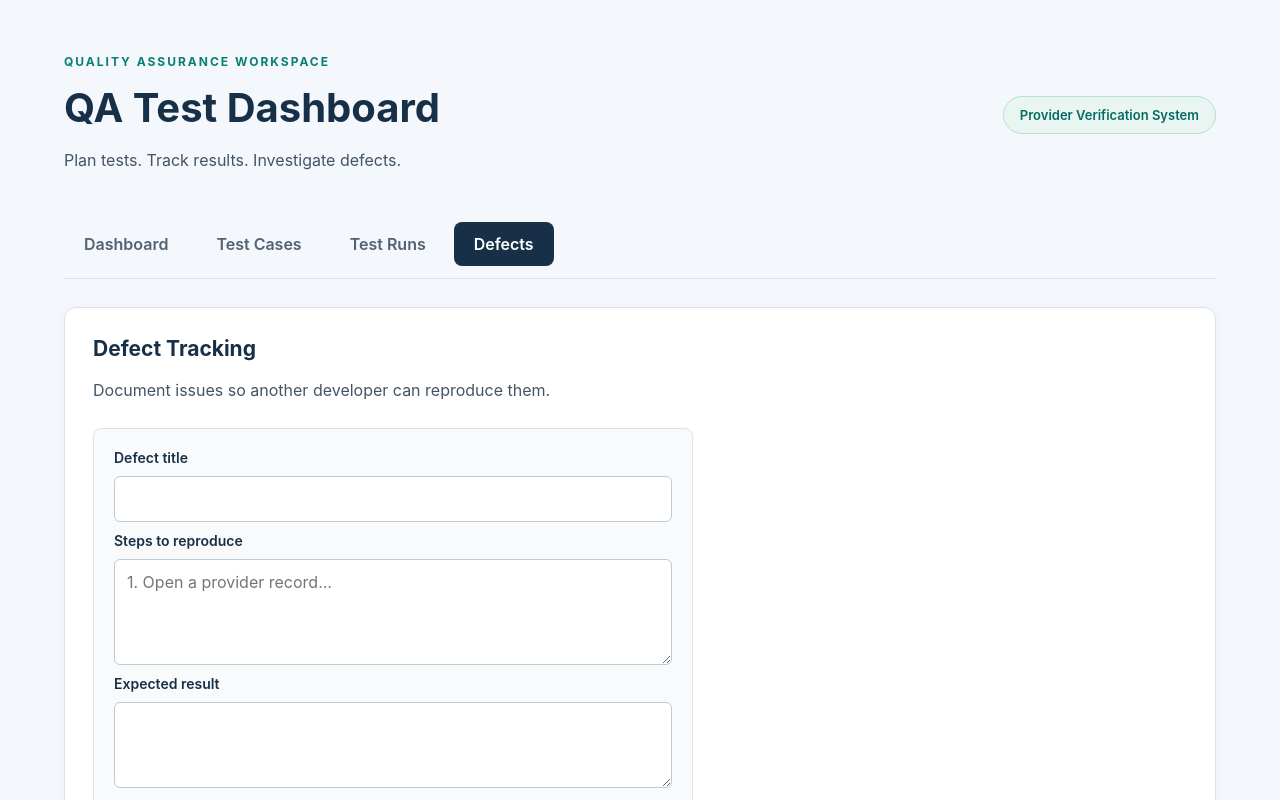
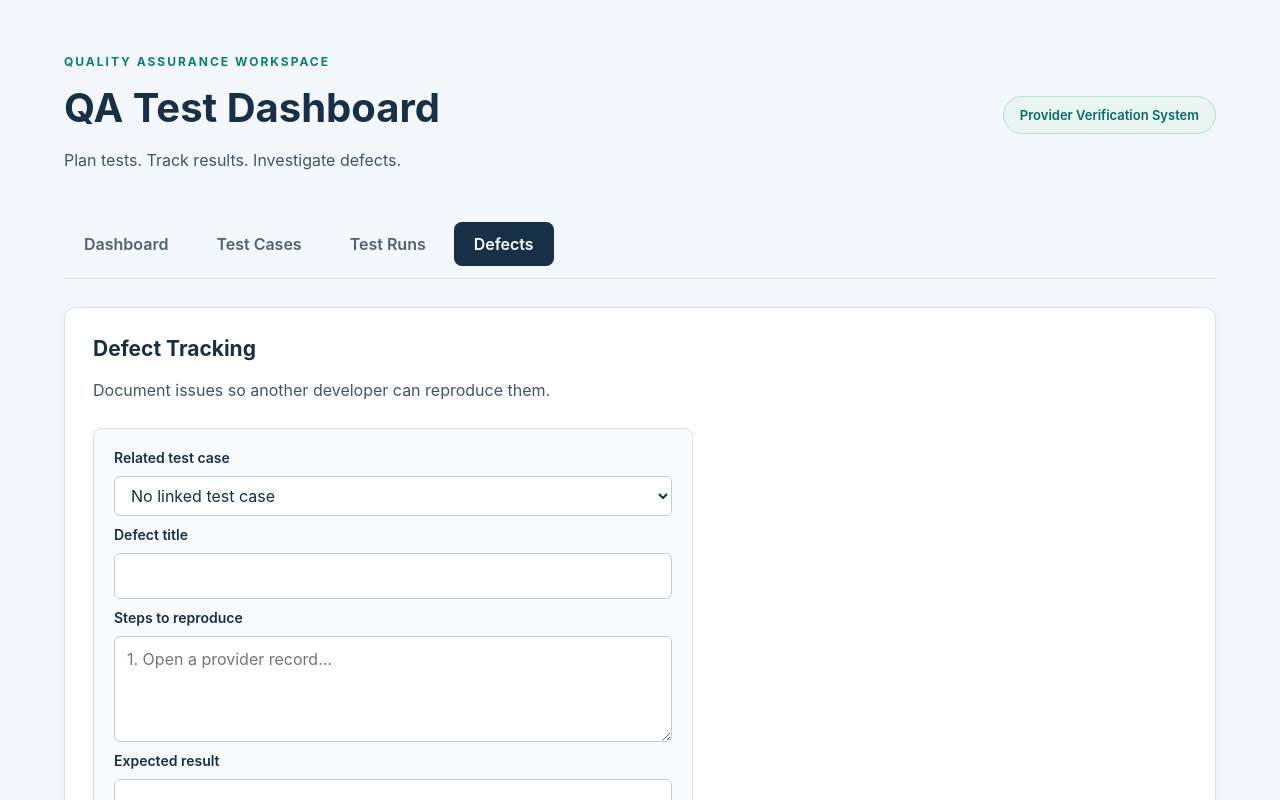
Before and after one commit to Cycalona-villani/qa-test-dashboard, a React (Vite) app: page / in a window 1280 px wide. Both pictures are taken after a click on the button "Defects". Shown: the top 800 px of the page. Built offline with nearby package versions, Linux system fonts and the light colour scheme.

Commit message:
Link defect reports to test cases

```diff
--- a/src/App.tsx
+++ b/src/App.tsx
@@ -12,6 +12,7 @@ type TestCase = {
 
 type Defect = {
   id: string
+  testCaseId?: string
   title: string
   steps: string
   expected: string
@@ -72,7 +73,7 @@ const [defectSteps, setDefectSteps] = useState('')
 const [defectExpected, setDefectExpected] = useState('')
 const [defectActual, setDefectActual] = useState('')
 const [defectSeverity, setDefectSeverity] =
-  useState<Defect['severity']>('Medium')
+useState<Defect['severity']>('Medium')
 
 useEffect(() => {
   localStorage.setItem('qa-dashboard-defects', JSON.stringify(defects))
@@ -91,6 +92,7 @@ useEffect(() => {
   const passed = tests.filter((test) => test.status === 'Passed').length
   const failed = tests.filter((test) => test.status === 'Failed').length
   const executed = tests.filter((test) => test.status !== 'Not Run').length
+  const [defectTestCaseId, setDefectTestCaseId] = useState('')
 
   function updateDefectStatus(id: string, status: Defect['status']) {
   setDefects((current) =>
@@ -113,6 +115,7 @@ useEffect(() => {
     {
       id: `BUG-${crypto.randomUUID()}`,
       title,
+      testCaseId: defectTestCaseId || undefined,
       steps,
       expected,
       actual,
@@ -122,6 +125,7 @@ useEffect(() => {
   ])
 
   setDefectTitle('')
+  setDefectTestCaseId('')
   setDefectSteps('')
   setDefectExpected('')
   setDefectActual('')
@@ -343,6 +347,19 @@ useEffect(() => {
         addDefect()
       }}
     >
+      <label htmlFor="defect-test">Related test case</label>
+<select
+  id="defect-test"
+  value={defectTestCaseId}
+  onChange={(event) => setDefectTestCaseId(event.target.value)}
+>
+  <option value="">No linked test case</option>
+  {tests.map((test) => (
+    <option key={test.id} value={test.id}>
+      {test.id} — {test.title}
+    </option>
+  ))}
+</select>
       <label htmlFor="defect-title">Defect title</label>
       <input
         id="defect-title"
@@ -417,6 +434,15 @@ useEffect(() => {
         {defects.map((defect) => (
           <article className="defect-card" key={defect.id}>
             <h3>{defect.title}</h3>
+            <p>
+              <strong>Related test:</strong>{' '}
+              {defect.testCaseId
+                ? `${defect.testCaseId} — ${
+                    tests.find((test) => test.id === defect.testCaseId)?.title ??
+                    'Test case unavailable'
+            }`
+                : 'No linked test case'}
+            </p>
             <p><strong>Severity:</strong> {defect.severity}</p>
             <label htmlFor={`status-${defect.id}`}>
   <strong>Status: </strong>
```
